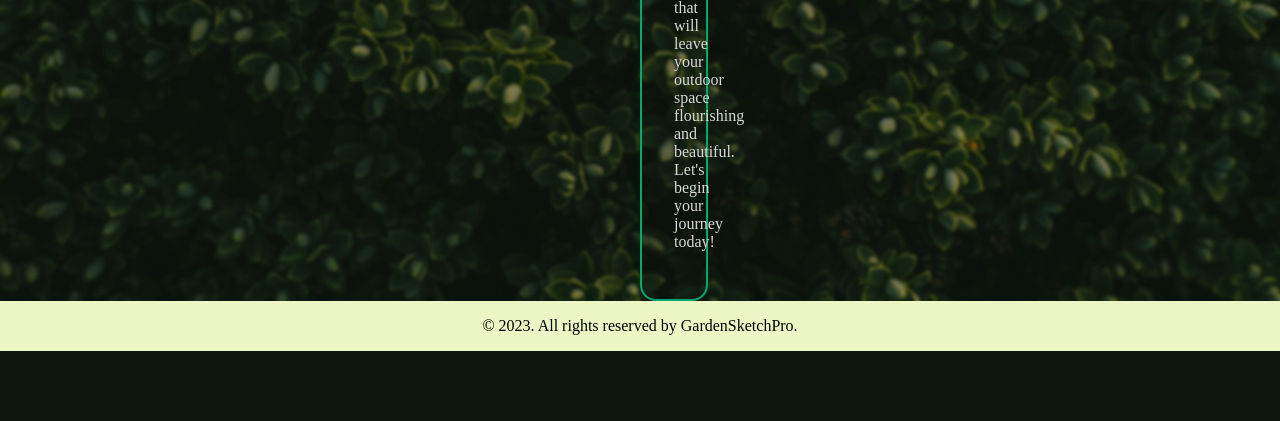
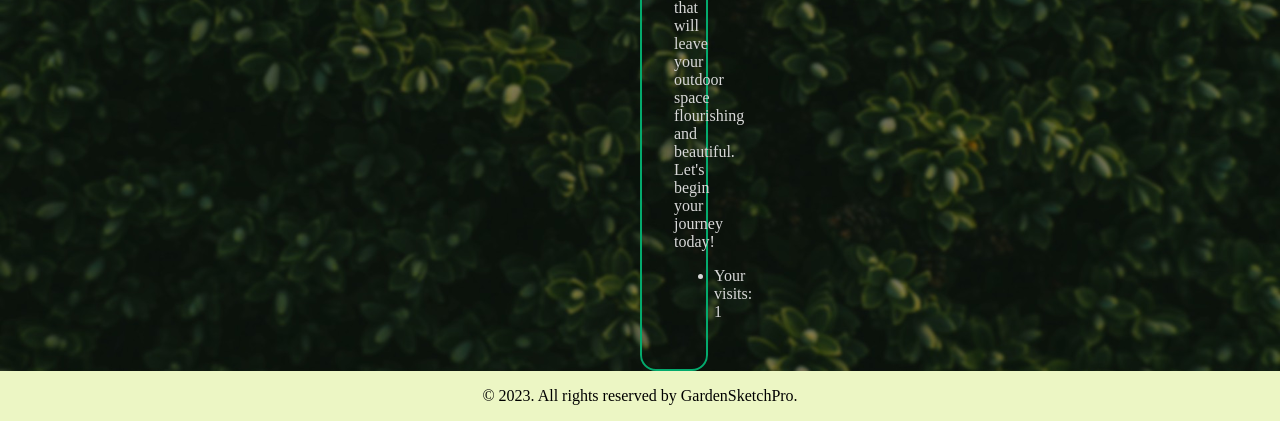
Before and after one commit to JuliusButkus/GardenSketch, a Django app: page / in a window 1280 px wide. Shown: the part 3194-3615 px from the top of the page. Before the commit the page ends 3545 px from the top, so only its background shows below. Run offline with Django 4.2, Linux system fonts and the light colour scheme.

Commit message:
prieš login mixin

```diff
--- a/gardensketch/gardenplaner/templates/gardenplaner/index.html
+++ b/gardensketch/gardenplaner/templates/gardenplaner/index.html
@@ -26,6 +26,7 @@
                     It's time to embark on a gardening adventure that will leave your outdoor space
                     flourishing and beautiful. Let's begin your journey today!</p>
                 <ul>
+                    <li>Your visits: {{ num_visits }}</li>
                 </ul>
             </div>
         </div>
```
